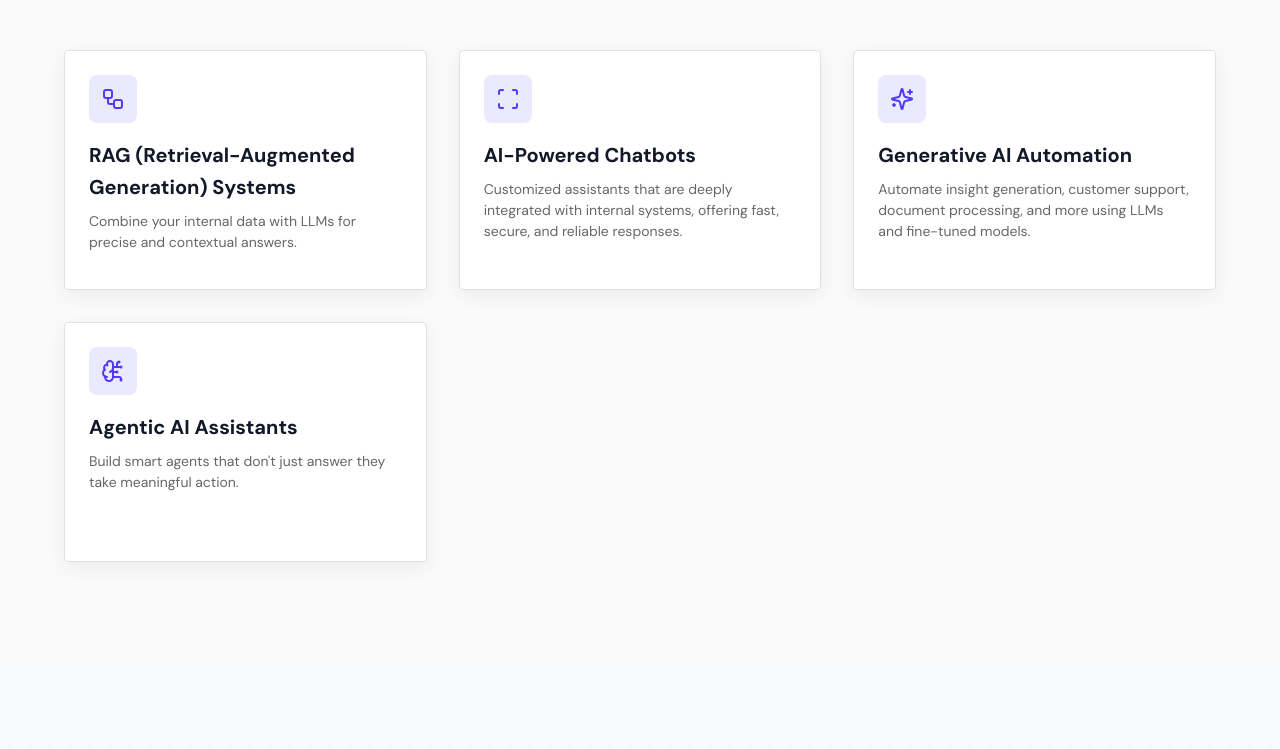
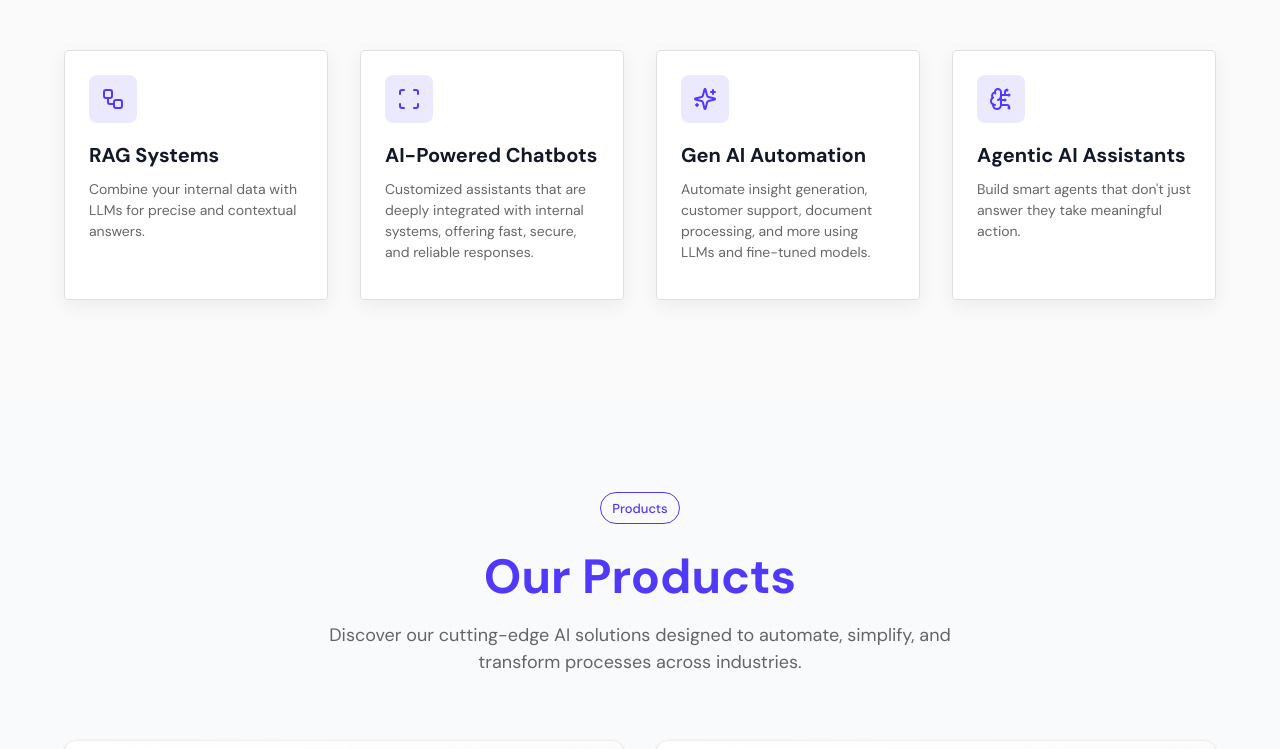
Before and after one commit to Adnan9750/Optim-Alze, a Next.js app: page / in a window 1280 px wide. Shown: the part 1580-2329 px from the top of the page. Built offline with nearby package versions, Linux system fonts and the light colour scheme.

Commit message:
few changes

```diff
--- a/components/Footer.jsx
+++ b/components/Footer.jsx
@@ -122,7 +122,7 @@ const Footer = () => {
                     <Divider sx={{ mt: 5 }} />
 
                     <Box sx={{ pt: 4, display: 'flex', flexDirection: { xs: 'column', md: 'row' }, justifyContent: 'space-between', alignItems: 'center' }}>
-                        <Typography variant='body2' sx={{ color: 'text.secondary' }}>© {currentYear} DevCo. All rights reserved.</Typography>
+                        <Typography variant='body2' sx={{ color: 'text.secondary' }}>© {currentYear} OptimAlze. All rights reserved.</Typography>
                         <Box sx={{ display: 'flex', gap: 3 }}>
                             {["Privacy Policy", "Terms of Service", "Cookie Policy"].map(
                                 (item) => (
--- a/components/ProjectSection.jsx
+++ b/components/ProjectSection.jsx
@@ -126,7 +126,7 @@ const ProjectSection = () => {
               lineHeight: 1.2
             }}
           >
-            Our Innovative Products
+            Our Products
           </Typography>
           <Typography
             variant="body1"
@@ -152,7 +152,7 @@ const ProjectSection = () => {
           viewport={{ once: true }}
         >
           {products.map((product, index) => (
-            <Grid item size={{ xs: 12, sm: 6, md: 4 }} key={index}>
+            <Grid item size={{ xs: 12, sm: 6, }} key={index}>
               <Paper
                 component={motion.div}
                 variants={cardVariants}
@@ -210,7 +210,7 @@ const ProjectSection = () => {
                     </li>
                   ))}
                 </Box>
-{/*
+                {/*
                 <Button
                   variant="outlined"
                   color="primary"
--- a/components/ServicesSection.jsx
+++ b/components/ServicesSection.jsx
@@ -12,7 +12,7 @@ const ServicesSection = () => {
     const servicesData = [
         {
             icon: <WorkflowIcon className="h-6 w-6" />,
-            title: "RAG (Retrieval-Augmented Generation) Systems",
+            title: "RAG Systems",
             description:
                 "Combine your internal data with LLMs for precise and contextual answers.",
             color: "bg-blue-500/10 text-blue-500",
@@ -26,7 +26,7 @@ const ServicesSection = () => {
         },
         {
             icon: <SparklesIcon className="h-6 w-6" />,
-            title: "Generative AI Automation",
+            title: "Gen AI Automation",
             description:
                 "Automate insight generation, customer support, document processing, and more using LLMs and fine-tuned models.",
             color: "bg-pink-500/10 text-pink-500",
@@ -75,7 +75,7 @@ const ServicesSection = () => {
                     <Grid container spacing={4}>
                         {
                             servicesData?.map((service, index) => (
-                                <Grid key={index} item size={{ xs: 12, sm: 6, md: 4 }}>
+                                <Grid key={index} item size={{ xs: 12, sm: 6, md: 4, lg: 3 }}>
                                     <Paper
                                         component={motion.div}
                                         initial={{ opacity: 0, y: 20 }}
@@ -88,7 +88,7 @@ const ServicesSection = () => {
                                             backdropFilter: 'blur(12px)',
                                             border: '1px solid #E0E0E0',
                                             boxShadow: '0 6px 20px rgba(0,0,0,0.06)',
-                                            height: { md: '240px' },
+                                            height: { md: '250px' },
                                             transition: 'all 0.3s ease',
                                             '&:hover': {
                                                 transform: 'translateY(-6px)',
```
